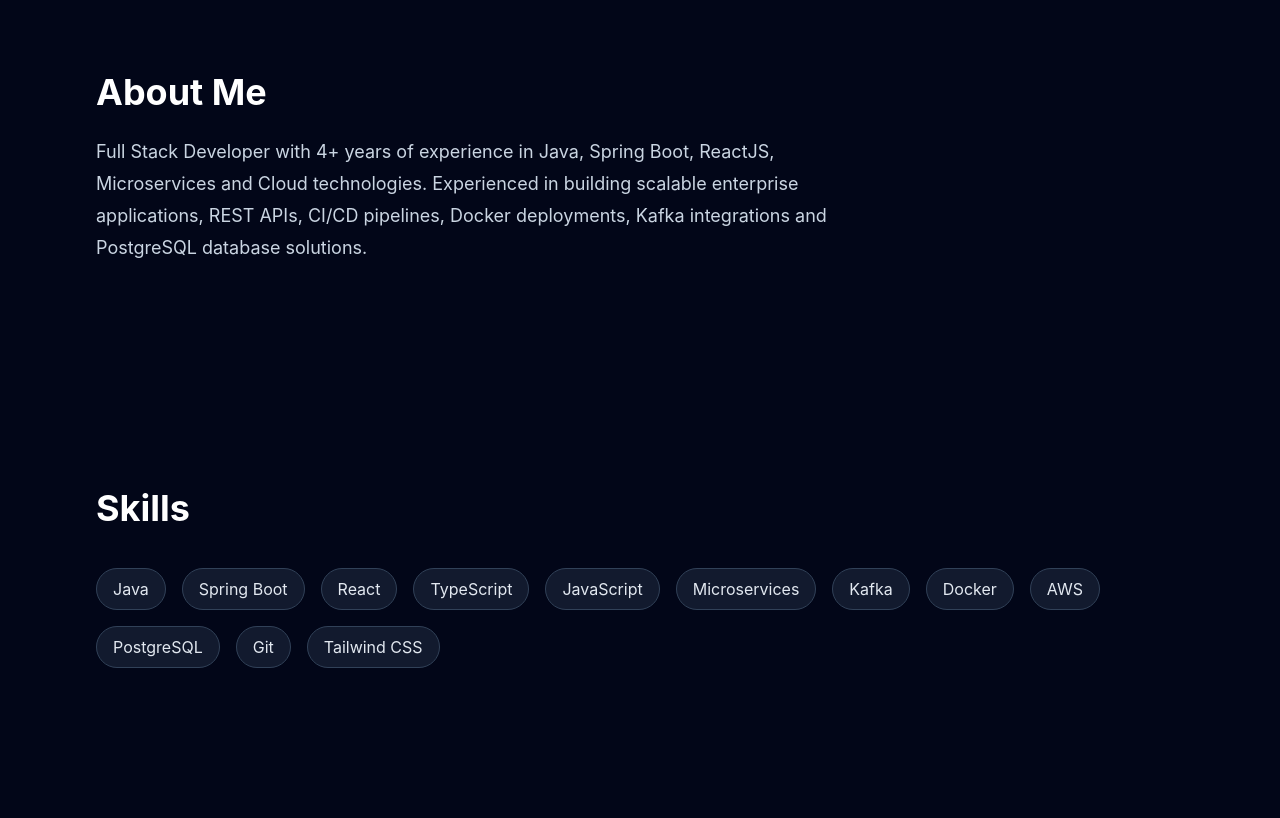
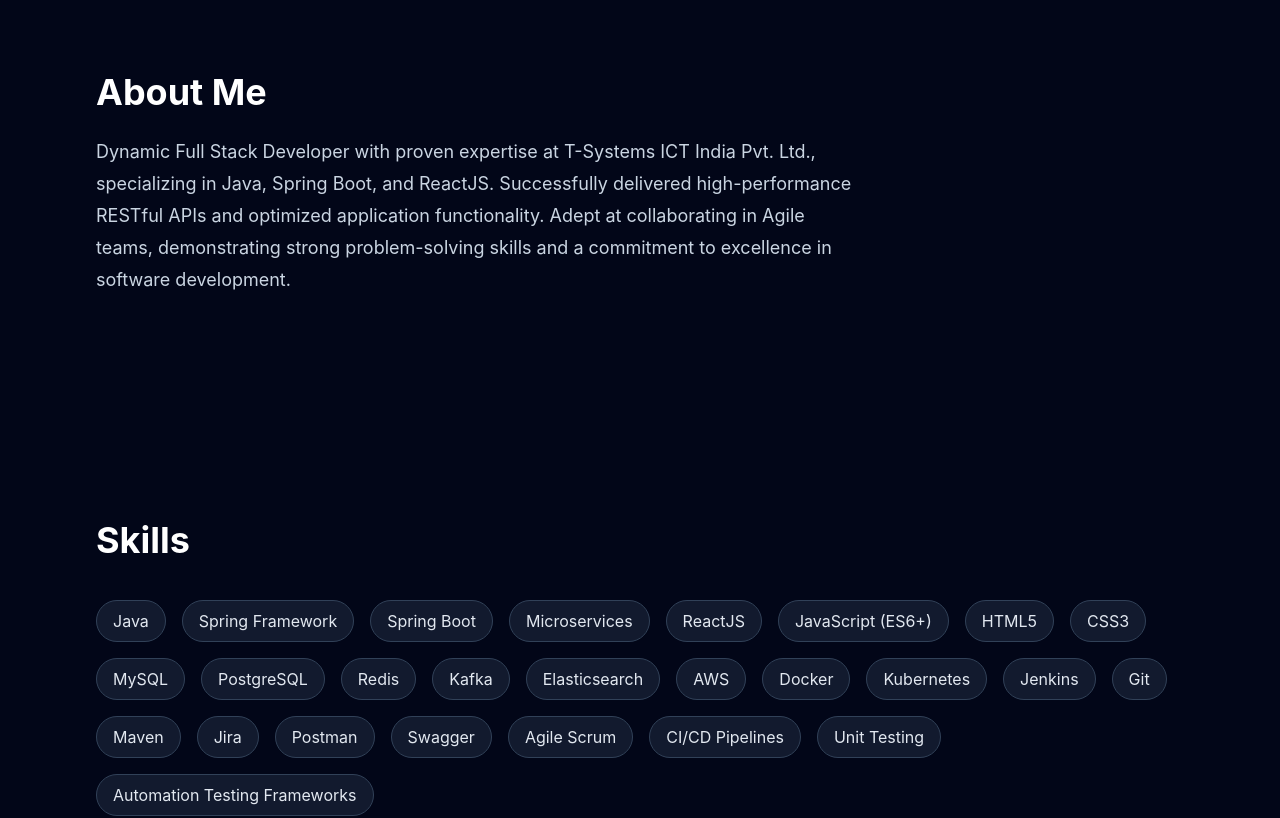
Before and after one commit to shrikant924/portfolio, a React app: page / in a window 1280 px wide. Shown: the part 840-1658 px from the top of the page. Built offline with nearby package versions, Linux system fonts and the light colour scheme; the HTML template or start-up script is replaced by a standard one.

Commit message:
initial commit

```diff
--- a/src/components/About.tsx
+++ b/src/components/About.tsx
@@ -9,10 +9,12 @@ const About = () => {
       </h2>
 
       <p className="text-slate-300 leading-7 sm:leading-8 text-sm sm:text-base md:text-lg max-w-3xl">
-        Full Stack Developer with 4+ years of experience in Java, Spring Boot,
-        ReactJS, Microservices and Cloud technologies. Experienced in building
-        scalable enterprise applications, REST APIs, CI/CD pipelines, Docker
-        deployments, Kafka integrations and PostgreSQL database solutions.
+        Dynamic Full Stack Developer with proven expertise at T-Systems ICT
+        India Pvt. Ltd., specializing in Java, Spring Boot, and ReactJS.
+        Successfully delivered high-performance RESTful APIs and optimized
+        application functionality. Adept at collaborating in Agile teams,
+        demonstrating strong problem-solving skills and a commitment to
+        excellence in software development.
       </p>
     </section>
   );
--- a/src/components/Skills.tsx
+++ b/src/components/Skills.tsx
@@ -2,17 +2,31 @@ import { motion } from "framer-motion";
 
 const skills = [
   "Java",
+  "Spring Framework",
   "Spring Boot",
-  "React",
-  "TypeScript",
-  "JavaScript",
   "Microservices",
+  "ReactJS",
+  "JavaScript (ES6+)",
+  "HTML5",
+  "CSS3",
+  "MySQL",
+  "PostgreSQL",
+  "Redis",
   "Kafka",
+  "Elasticsearch",
+  "AWS",
   "Docker",
-  "AWS",
-  "PostgreSQL",
+  "Kubernetes",
+  "Jenkins",
   "Git",
-  "Tailwind CSS",
+  "Maven",
+  "Jira",
+  "Postman",
+  "Swagger",
+  "Agile Scrum",
+  "CI/CD Pipelines",
+  "Unit Testing",
+  "Automation Testing Frameworks",
 ];
 
 const Skills = () => {
```
